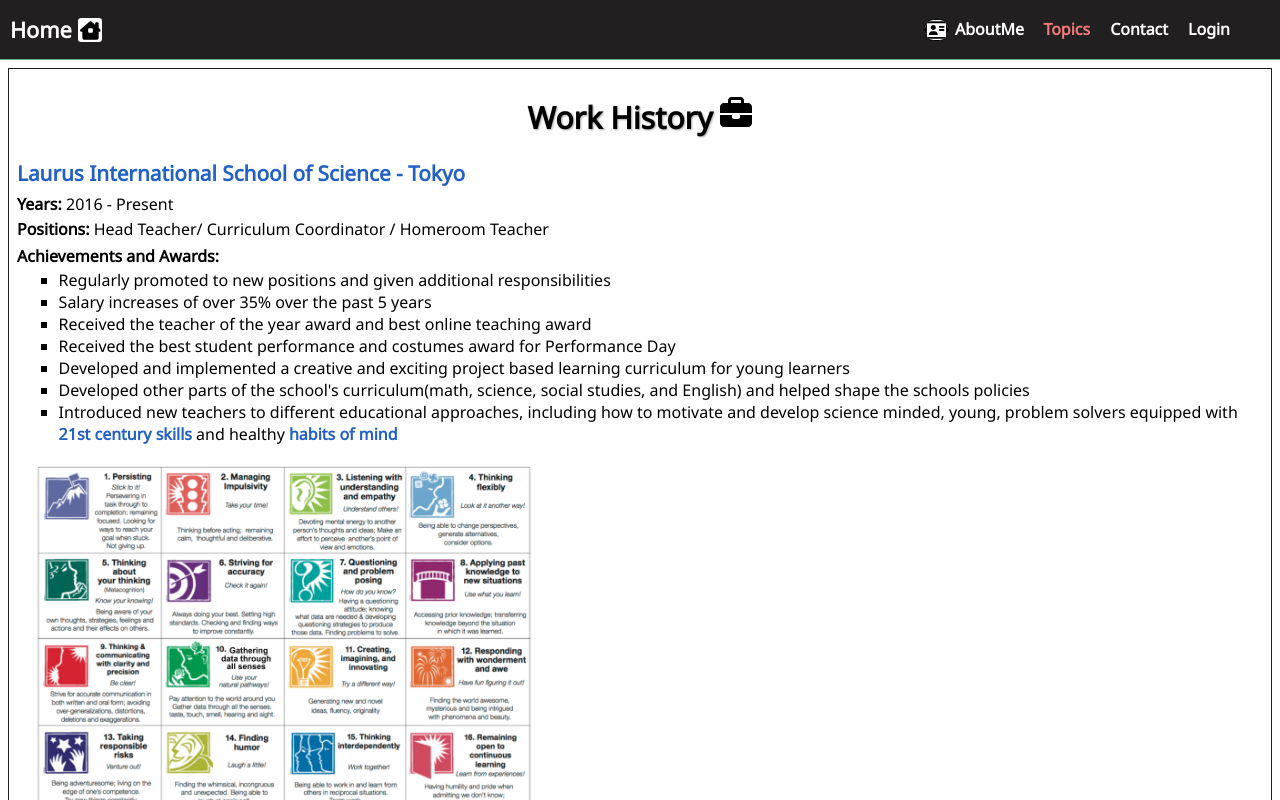
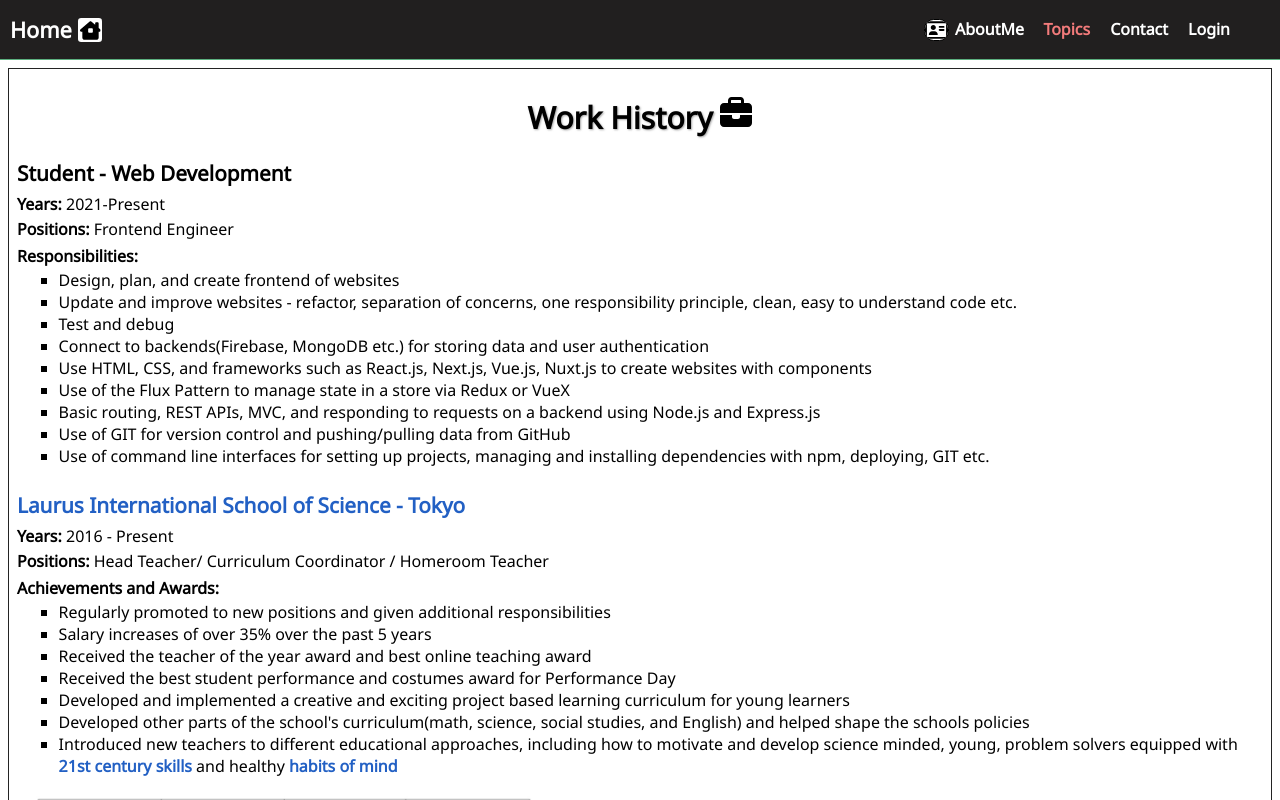
Before and after one commit to katsup07/PersonalWebsite, a Nuxt app: page /posts/work-history in a window 1280 px wide. Shown: the top 800 px of the page. Built offline with nearby package versions, Linux system fonts and the light colour scheme.

Commit message:
Update page content

```diff
--- a/pages/about/index.vue
+++ b/pages/about/index.vue
@@ -62,6 +62,7 @@
   margin:0;
 }
 h2{
+  font-size: 1.2rem;
   margin-bottom: 0;
 }
 
--- a/pages/posts/casual-viewing.vue
+++ b/pages/posts/casual-viewing.vue
@@ -53,7 +53,9 @@
   margin: 0rem;
   margin-bottom:0.3rem;
 }
-
+h2{
+   font-size: 1.3rem;
+}
 section{
   margin-bottom: 1.5rem;
 }
--- a/pages/posts/education.vue
+++ b/pages/posts/education.vue
@@ -17,7 +17,7 @@
       <ul>
         <li><a href="https://www.cs.ubc.ca/~tmm/courses/cpsc111-06-spr/courseinfo.html">Computer Science 111</a> - Introduction to Computation(Java)</li>
         <li><a href="https://www.cs.ubc.ca/~gabrielm/211/courseInformation.html">Computer Science 211</a> - Introduction to Software Development(Java)</li>
-        <li><a href="https://codewithmosh.com/">Code with Mosh</a> - Data Structures, design patterns, clean code writing, refactoring, git, and also an introduction to test driven development. Video lessons are taught by a professional software engineer with 20+ years of experience, 43 courses, and 10+ million students.</li>
+        <li><a href="https://codewithmosh.com/">Code with Mosh</a> - Data Structures, design patterns, clean code writing, refactoring, git, and also an introduction to test driven development. Video lessons are taught by a professional software engineer with 20+ years of experience.</li>
         <li><a href="https://www.theodinproject.com/">The Odin Project -</a> A free, full stack, project based learning curriculum that is supported by an open source community</li>
         <li><a href="https://www.udemy.com/">Udemy</a> - Various courses about Javascript and its frameworks, such as React, Vue, Next.js, Nuxt.js, and Node.js</li>
       </ul>
@@ -34,6 +34,7 @@
 h2{
   margin: 0;
   margin-bottom:0.3rem;
+   font-size: 1.3rem;
 }
 ul{
   margin: 0;
--- a/pages/posts/language-abilities.vue
+++ b/pages/posts/language-abilities.vue
@@ -10,16 +10,16 @@
       </ul>
     </section>
     <section>
-      <h2>Japanese - <a href="https://www.jlpt.jp/e/about/levelsummary.html">JLPT N2 Level</a></h2>
+      <h2>Japanese - <a href="https://www.jlpt.jp/e/about/levelsummary.html">JLPT N2/N3 Level</a></h2>
       <ul>
-        <li><span class="field">Reading - N1/N2</span> -  Able to read and understand sentences at an N2 Level and about 80% of sentences at the N1 level. </li>
-        <li><span class="field">Speaking / Listening N2/N3</span> - Able to speak and converse using everyday Japanese. I understand most daily conversations, most anime on Netflix, but the news can be very challenging. Some topics I understand and some I don't.</li>
+        <li><span class="field">Reading - N2</span></li>
+        <li><span class="field">Speaking / Listening N2/N3</span> - Able to speak and converse using everyday Japanese. I understand most daily conversations, most anime on Netflix, but the news can be very challenging: some topics I understand and some I don't.</li>
         <li><span class="field">Writing / Typing - N2/N3</span></li>
       </ul>
-      <h2>日本語 - <a href="https://www.jlpt.jp/e/about/levelsummary.html">日本語能力試験 N2 レベル</a></h2>
+      <h2>日本語 - <a href="https://www.jlpt.jp/e/about/levelsummary.html">日本語能力試験 N2/N3 レベル</a></h2>
       <ul>
-        <li><span class="field">読む力 - N1/N2</span> - N2レベルの文章は理解できますが、N1は８０%くらい理解できます。 </li>
-        <li><span class="field">話す力/ 聞く力 N2/N3</span> - 話す力は日常会話なら、出来ます。聞く力は日常会話、ネットフリックスのアニメ等はだいたい理解できます。でも、テレビのニュースは話題によります。理解できるトピックと理解できないトピックがあります。</li>
+        <li><span class="field">読む力 - N2</span></li>
+        <li><span class="field">話す力/ 聞く力 N2/N3</span> - 話す力は日常会話なら出来ます。聞く力は日常会話、アニメ等はだいたい理解できます。でも、テレビのニュースは話題によります。理解できるトピックと理解できないトピックがあります。</li>
         <li><span class="field">書く力 - N2/N3</span></li>
       </ul>
     </section>
@@ -34,6 +34,7 @@
 h2, p{
   margin: 0;
   margin-bottom:0.3rem;
+  font-size: 1.2rem;
 }
 
 section{
--- a/pages/posts/technologies.vue
+++ b/pages/posts/technologies.vue
@@ -43,7 +43,6 @@
 </ul>
 <h2 class="learning">Currently Learning</h2>
 <li>C++</li>
-<li>Python</li>
 <li>Typescript</li>
 <li>mySql</li>
 <li>Angular</li>
--- a/pages/posts/work-history.vue
+++ b/pages/posts/work-history.vue
@@ -1,6 +1,24 @@
 <template>
     <div class="content-container">
         <h1>Work History <img class="building-icon" src="~/static/assets/icons/briefcase-icon.svg"/></h1>
+      <section>
+      <h2>Student - Web Development</h2>
+      <div><span class="field">Years:</span> 2021-Present</div>
+      <div><span class="field">Positions: </span>Frontend Engineer</div>
+      <div><h3>Responsibilities:</h3>
+      <ul>
+        <li>Design, plan, and create frontend of websites</li>
+        <li>Update and improve websites - refactor, separation of concerns, one responsibility principle, clean, easy to understand code etc.</li>
+        <li>Test and debug</li>
+        <li>Connect to backends(Firebase, MongoDB etc.) for storing data and user authentication</li>
+        <li>Use HTML, CSS, and frameworks such as React.js, Next.js, Vue.js, Nuxt.js to create websites with components</li>
+        <li>Use of the Flux Pattern to manage state in a store via Redux or VueX</li>
+        <li>Basic routing, REST APIs, MVC, and responding to requests on a backend using Node.js and Express.js</li>
+        <li>Use of GIT for version control and pushing/pulling data from GitHub</li>
+        <li>Use of command line interfaces for setting up projects, managing and installing dependencies with npm, deploying, GIT etc. </li>
+      </ul>
+      </div>
+      </section>
       <section>
       <h2><a  href="https://laurus-school.com/"> Laurus International School of Science - Tokyo</a></h2>
       <div><span class="field">Years:</span> 2016 - Present</div>
```
